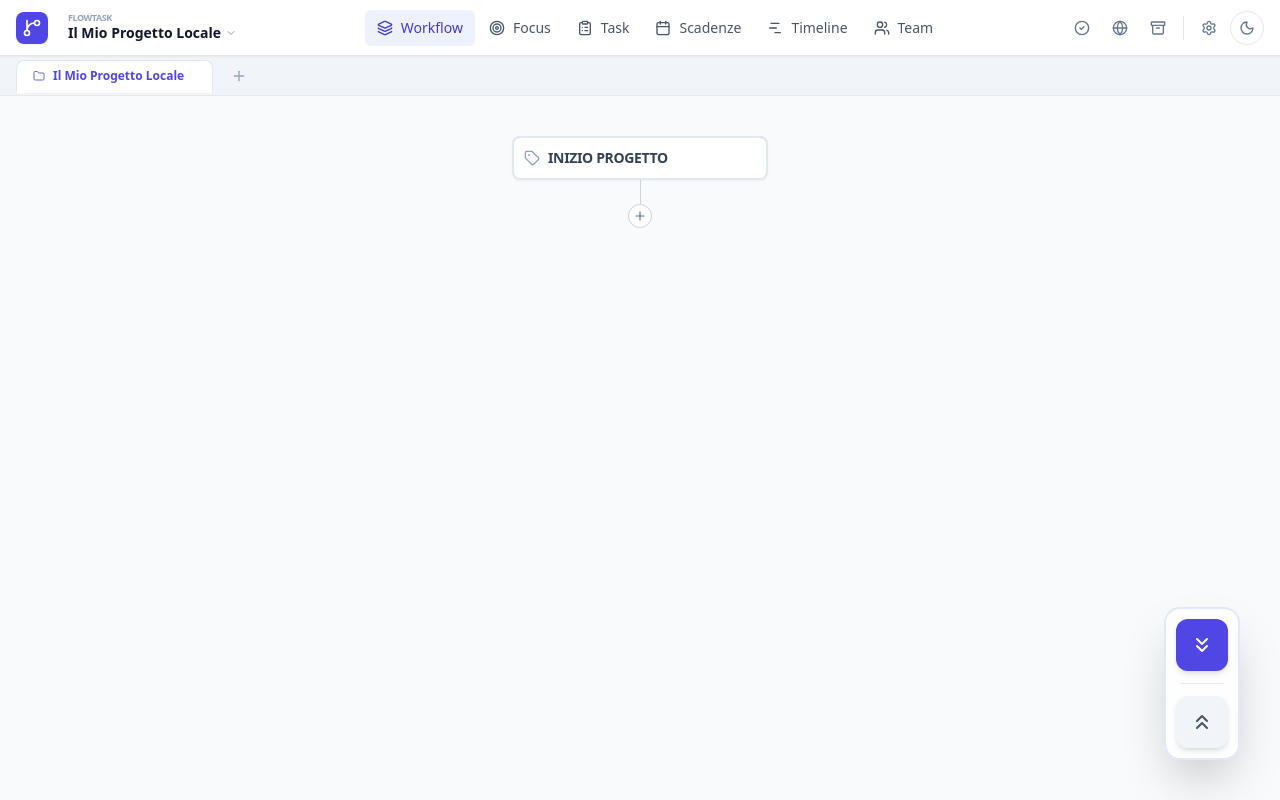
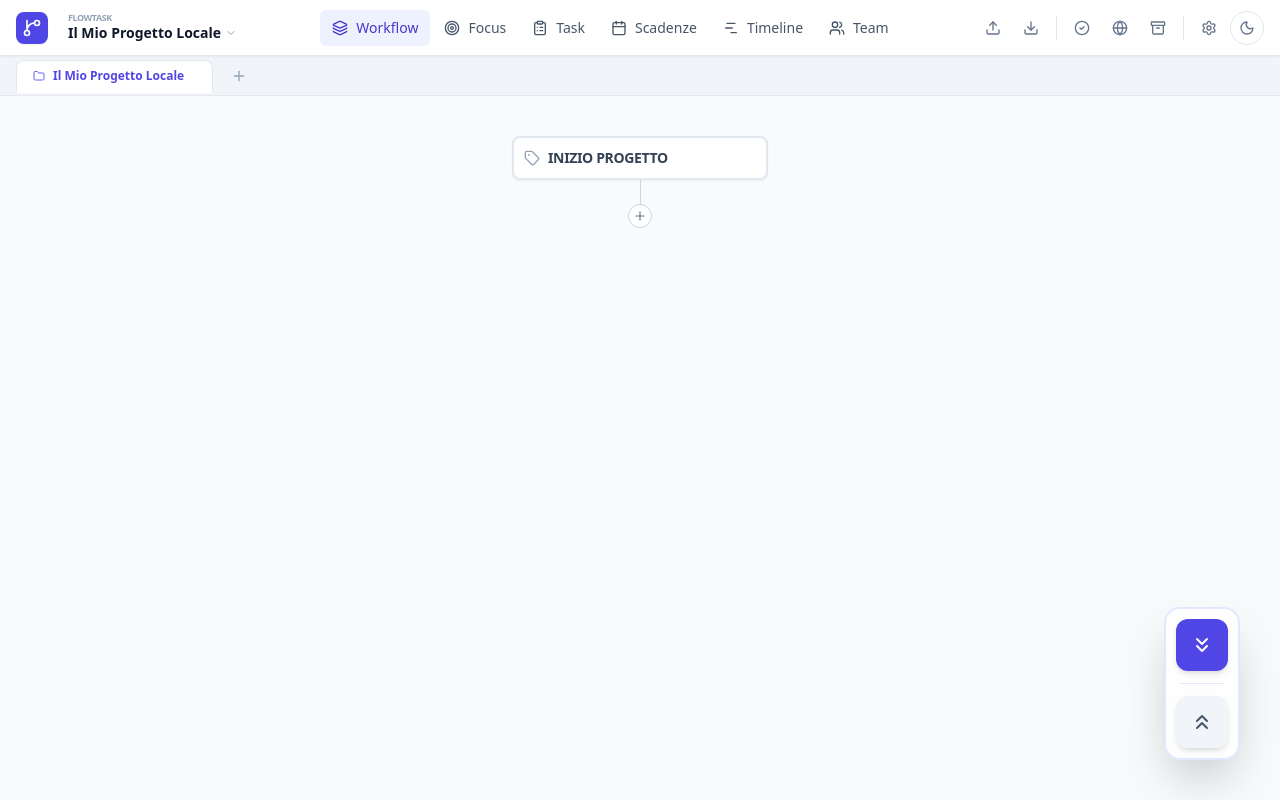
Before and after one commit to menteora/flowtask2, a React (Vite) app: page / in a window 1280 px wide. Both pictures are taken after a click on the button "Continua Offline". Built offline with nearby package versions, Linux system fonts and the light colour scheme.

Commit message:
feat: Add project import/export functionality
Introduces buttons and logic for importing and exporting project data in JSON format. This enhances user control and data persistence.

```diff
--- a/App.tsx
+++ b/App.tsx
@@ -205,6 +205,15 @@ const App: React.FC = () => {
         </div>
 
         <div className="flex items-center gap-1 shrink-0">
+            <button onClick={() => fileInputRef.current?.click()} className="p-2 rounded-full border border-transparent text-slate-500 hover:text-indigo-600 hover:bg-slate-100 dark:hover:bg-slate-800 transition-all" title="Importa Progetto (JSON)">
+                <Upload className="w-4 h-4" />
+            </button>
+            <button onClick={handleExport} className="p-2 rounded-full border border-transparent text-slate-500 hover:text-indigo-600 hover:bg-slate-100 dark:hover:bg-slate-800 transition-all" title="Esporta Progetto (JSON)">
+                <Download className="w-4 h-4" />
+            </button>
+
+            <div className="h-6 w-px bg-slate-200 dark:bg-slate-800 mx-1"></div>
+
             <button onClick={toggleShowOnlyOpen} className={`p-2 rounded-full border transition-all ${showOnlyOpen ? 'bg-indigo-100 text-indigo-600 border-indigo-200 shadow-inner' : 'text-slate-500 border-transparent hover:bg-slate-100 dark:hover:bg-slate-800'}`} title="Solo Task Aperti"><CheckCircle2 className="w-4 h-4" /></button>
             <button onClick={toggleShowAllProjects} className={`p-2 rounded-full border transition-all ${showAllProjects ? 'bg-amber-100 text-amber-600 border-amber-200 shadow-inner' : 'text-slate-500 border-transparent hover:bg-slate-100 dark:hover:bg-slate-800'}`} title="Tutti i Progetti"><Globe className="w-4 h-4" /></button>
             <button onClick={toggleShowArchived} className={`p-2 rounded-full border transition-all ${showArchived ? 'bg-indigo-100 text-indigo-600 border-indigo-200 shadow-inner' : 'text-slate-500 border-transparent hover:bg-slate-100 dark:hover:bg-slate-800'}`} title="Mostra Archiviati"><Archive className="w-4 h-4" /></button>
```
